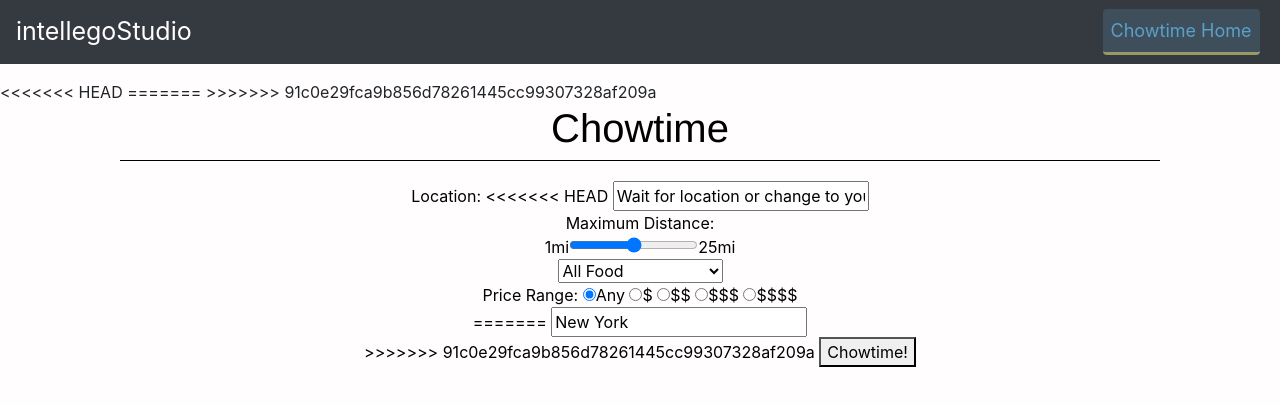
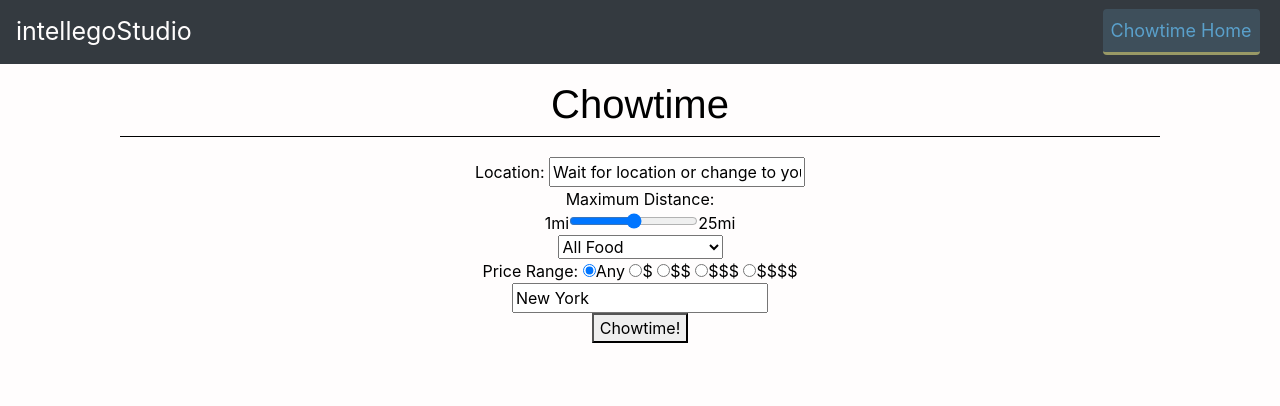
Before and after one commit to maxlchen/chowtime, a PHP site: page / in a window 1280 px wide. Shown: the top 406 px of the page. Run offline with PHP 8.4, Linux system fonts and the light colour scheme.

Commit message:
Fix bad merge data

```diff
--- a/index.php
+++ b/index.php
@@ -1,23 +1,6 @@
 <!DOCTYPE html>
 <html lang = "en">
-<<<<<<< HEAD
 
-=======
-<style>
-body{
-	background-color: mintcream;
-	font-family: Helvetica;
-}
-#intro{
-	background-color: mintcream;
-	font-family: Georgia;
-	font-size: 20px;
-}
-#test{
-	background-color: silver;
-}
-</style>
->>>>>>> 91c0e29fca9b856d78261445cc99307328af209a
 <div id = "header">
 <head>
 
@@ -61,7 +44,7 @@ body{
 	<form action = "script.php" method = "get">
 		<input type="hidden" name = "submitted">
 		Location:
-<<<<<<< HEAD
+
 		<input type="text" name="location" id = "location" value="Wait for location or change to your choice" >
 		<br>
 		Maximum Distance:<br>1mi<input type="range" name="distance" id = "distance" min="1" max="25">25mi
@@ -88,10 +71,10 @@ body{
 		<br>
 		Price Range:
 		<input type="radio" name ="price" id = "price" value = "0" checked>Any <input type="radio" name ="price" id = "price" value = "1" >$ <input type="radio" name ="price" id = "price" value = "2" >$$ <input type="radio" name ="price" id = "price" value = "3" >$$$ <input type="radio" name ="price" id = "price" value = "4" >$$$$  <br>
-=======
+
 		<input type="text" name="location" id = "location" value="New York" >
 		<br>
->>>>>>> 91c0e29fca9b856d78261445cc99307328af209a
+
 		<button type = "submit">Chowtime!</button>
 	</form>
 </p>
```
